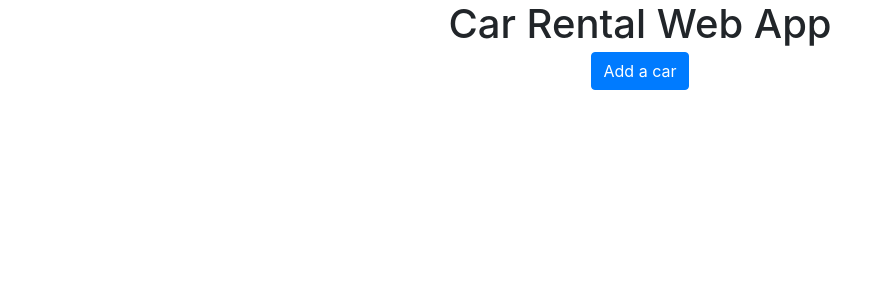
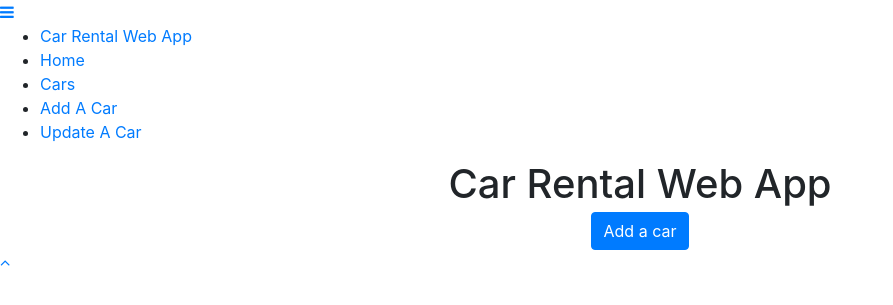
Before and after one commit to ShannonCanTech/CarRental, a Spring Boot app: page / in a window 1280 px wide. Shown: the top 305 px of the page, without its empty margins (0-893 px from the left). Run offline with Spring Boot 4, Linux system fonts and the light colour scheme; data that the repository does not hold is empty; some libraries are stand-ins or nearby versions.

Commit message:
All pages functioning and fully operational. Just need to fix the alignment issue with the car list.

```diff
--- a/src/main/resources/templates/index.html
+++ b/src/main/resources/templates/index.html
@@ -23,6 +23,29 @@
 </head>
 <body id="page-top">
 
+    <!-- Navigation -->
+    <a class="menu-toggle rounded" href="#">
+        <i class="fa fa-bars"></i>
+    </a>
+    <nav id="sidebar-wrapper">
+        <ul class="sidebar-nav">
+            <li class="sidebar-brand">
+                <a class="js-scroll-trigger" href="#page-top">Car Rental Web App</a>
+            </li>
+            <li class="sidebar-nav-item">
+                <a class="js-scroll-trigger" href="#page-top">Home</a>
+            </li>
+            <li class="sidebar-nav-item">
+                <a class="js-scroll-trigger" href="/cars">Cars</a>
+            </li>
+            <li class="sidebar-nav-item">
+                <a class="js-scroll-trigger" href="/add">Add A Car</a>
+            </li>
+            <li class="sidebar-nav-item">
+                <a class="js-scroll-trigger" href="/update/{id}">Update A Car</a>
+            </li>
+        </ul>
+    </nav>
 
 <!-- Header -->
 <header class="masthead d-flex">
@@ -33,5 +56,20 @@
     <div class="overlay"></div>
 </header>
 
+    <!-- Scroll to Top Button-->
+    <a class="scroll-to-top rounded js-scroll-trigger" href="#page-top">
+        <i class="fa fa-angle-up"></i>
+    </a>
+
+    <!-- Bootstrap core JavaScript -->
+    <script src="/vendor/jquery/jquery.min.js"></script>
+    <script src="/vendor/bootstrap/js/bootstrap.bundle.min.js"></script>
+
+    <!-- Plugin JavaScript -->
+    <script src="/vendor/jquery-easing/jquery.easing.min.js"></script>
+
+    <!-- Custom scripts for this template -->
+    <script src="/js/stylish-portfolio.min.js"></script>
+
 </body>
 </html>
```
Also changed, not shown: src/main/resources/templates/addcar.html (+25 -0 lines).
